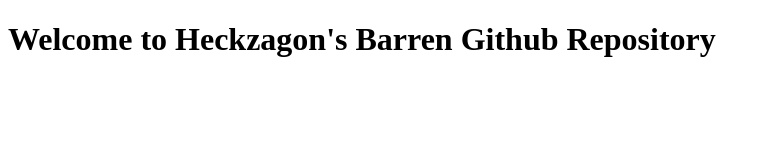
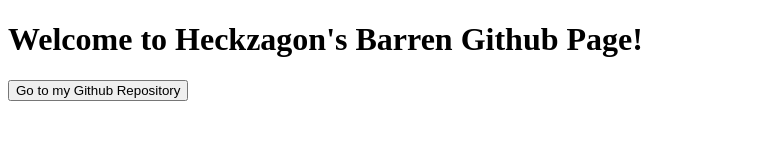
Before and after one commit to Heckzagon/heckzagon.github.io, a plain HTML site: page index.html in a window 1280 px wide. Shown: the whole page, without its empty margins (0-770 px from the left). Drawn offline with Linux system fonts and the light colour scheme.

Commit message:
Update index.html

```diff
--- a/index.html
+++ b/index.html
@@ -1,6 +1,11 @@
 <!DOCTYPE html>
 <html>
+<head>
+<h1>Welcome to Heckzagon's Barren Github Page!</h1>
+</head>
 <body>
-<h1>Welcome to Heckzagon's Barren Github Repository</h1>
+<form action="https://github.com/Heckzagon/heckzagon.github.io">
+	<input type="submit" value ="Go to my Github Repository" />
+</form>
 </body>
 </html>
```
